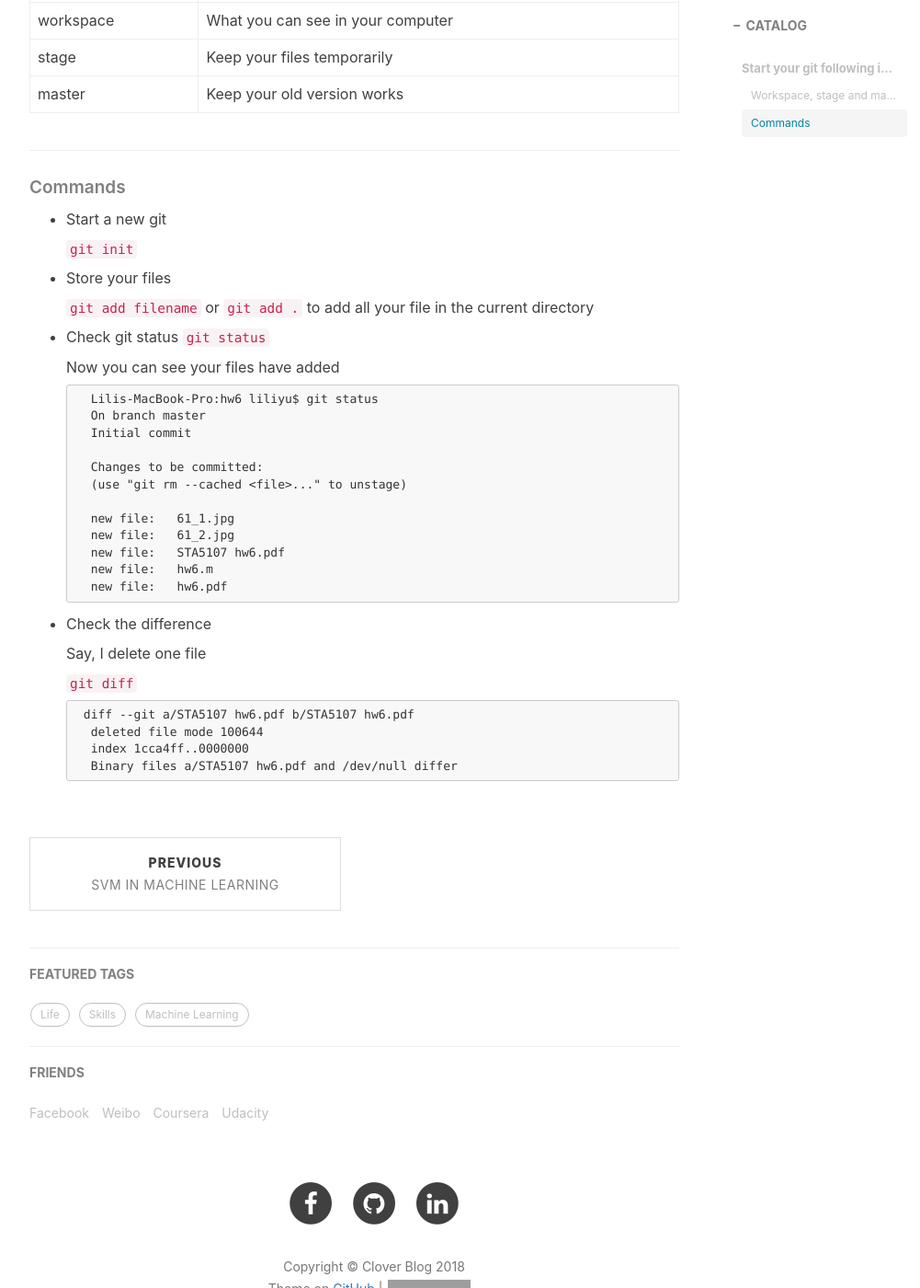
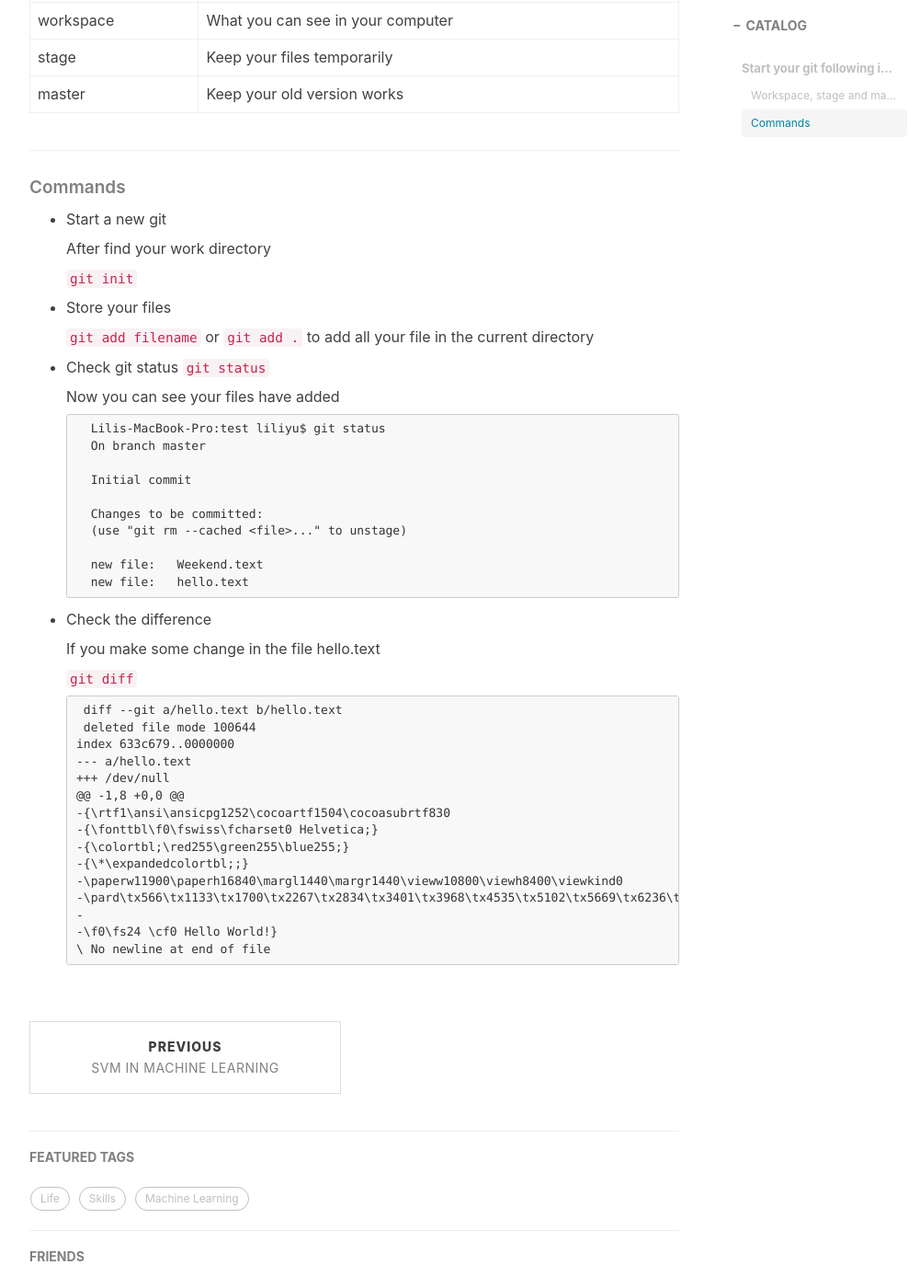
Before and after one commit to ly16/ly16.github.io, a Jekyll site: the page built from _posts/2018-02-24-git-tutorial.md, in a window 1280 px wide and 1400 px high, scrolled down 1094 px. Shown: the whole window at 92% size, without its empty margins (233-1234 px from the left). Built offline with Jekyll 4.4.1, drawn with Linux system fonts in a browser that asks for light colours; nearby versions of some CDN libraries; comment, search, counter and statistics services are not loaded; grey boxes are pictures that could not be loaded.

Commit message:
Update 2018-02-24-git-tutorial.md

````diff
--- a/_posts/2018-02-24-git-tutorial.md
+++ b/_posts/2018-02-24-git-tutorial.md
@@ -30,6 +30,8 @@ ______________________________________________
 
 - Start a new git
 
+     After find your work directory
+
     `git init`
 
 - Store your files
@@ -42,29 +44,38 @@ ______________________________________________
     Now you can see your files have added
 
     ```
-    Lilis-MacBook-Pro:hw6 liliyu$ git status
+    Lilis-MacBook-Pro:test liliyu$ git status
     On branch master
+
     Initial commit
 
     Changes to be committed:
     (use "git rm --cached <file>..." to unstage)
 
-	new file:   61_1.jpg
-	new file:   61_2.jpg
-	new file:   STA5107 hw6.pdf
-	new file:   hw6.m
-	new file:   hw6.pdf
+	new file:   Weekend.text
+	new file:   hello.text
     ```
 
 - Check the difference
 
-   Say, I delete one file
+   If you make some change in the file hello.text
 
    `git diff`
 
    ```
-   diff --git a/STA5107 hw6.pdf b/STA5107 hw6.pdf
-	deleted file mode 100644
-	index 1cca4ff..0000000
-	Binary files a/STA5107 hw6.pdf and /dev/null differ
+   diff --git a/hello.text b/hello.text
+   deleted file mode 100644
+  index 633c679..0000000
+  --- a/hello.text
+  +++ /dev/null
+  @@ -1,8 +0,0 @@
+  -{\rtf1\ansi\ansicpg1252\cocoartf1504\cocoasubrtf830
+  -{\fonttbl\f0\fswiss\fcharset0 Helvetica;}
+  -{\colortbl;\red255\green255\blue255;}
+  -{\*\expandedcolortbl;;}
+  -\paperw11900\paperh16840\margl1440\margr1440\vieww10800\viewh8400\viewkind0
+  -\pard\tx566\tx1133\tx1700\tx2267\tx2834\tx3401\tx3968\tx4535\tx5102\tx5669\tx6236\tx6803\pardirnatural\partightenfactor0
+  -
+  -\f0\fs24 \cf0 Hello World!}
+  \ No newline at end of file
    ```
````
